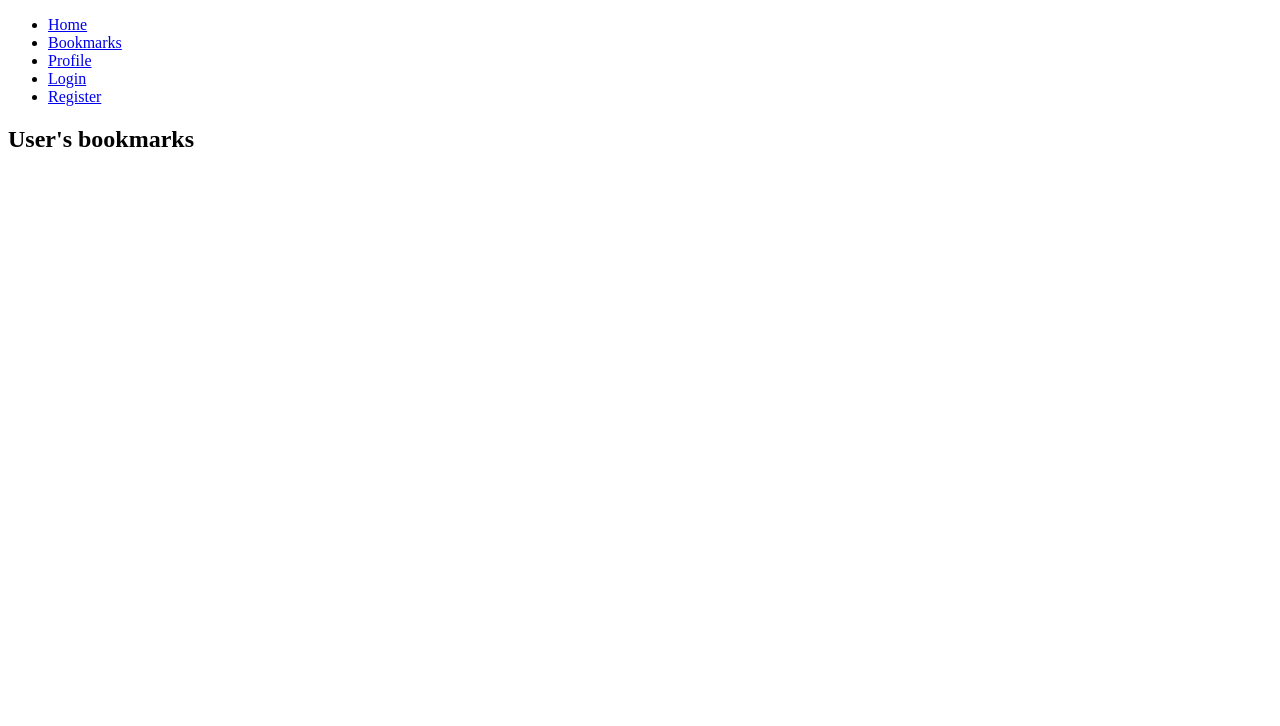
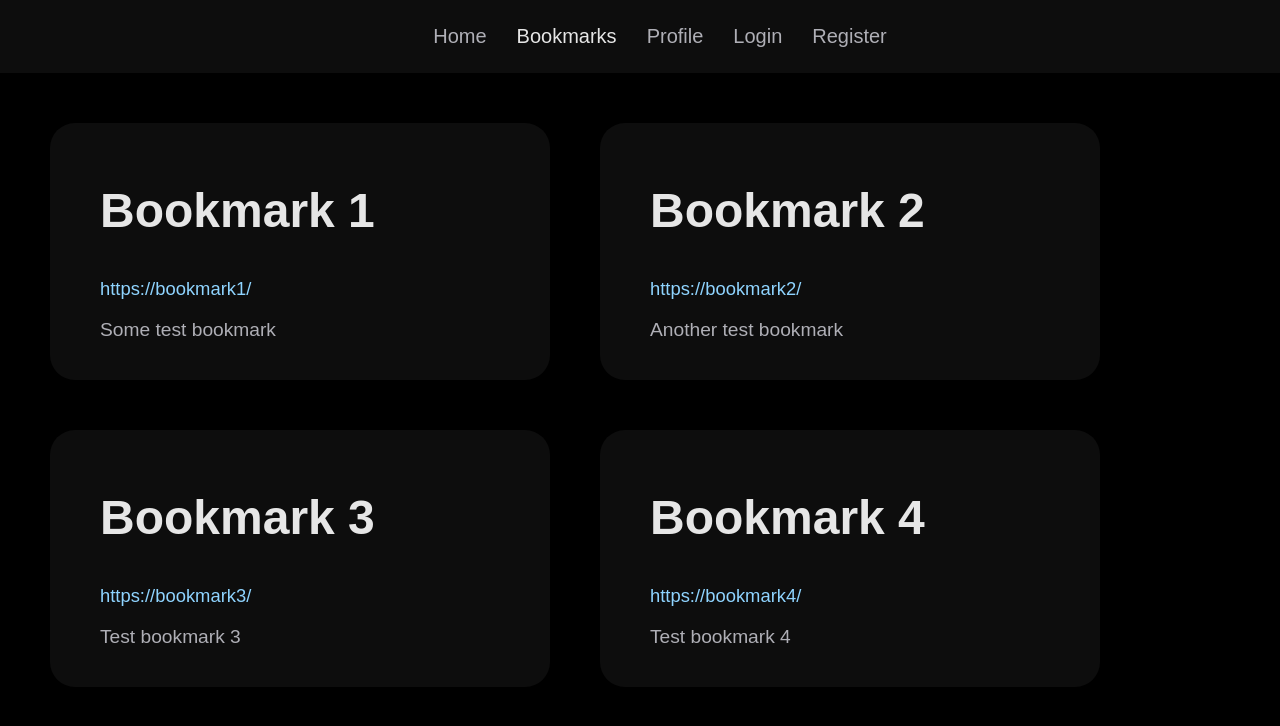
Before and after one commit to bachokviktor/adamite-bookmark-manager, a React (Vite) app in the folder frontend/: page /bookmarks in a window 1280 px wide. Shown: the top 726 px of the page. Built offline with nearby package versions, Linux system fonts and the light colour scheme.

Commit message:
Partially add styles.

```diff
--- a/frontend/src/components/Bookmarks.tsx
+++ b/frontend/src/components/Bookmarks.tsx
@@ -1,7 +1,42 @@
+interface BookmarkInterface {
+  name: string;
+  url: string;
+  description: string;
+}
+
 function Bookmarks() {
+  const bookmarks: BookmarkInterface[] = [
+    {
+      name: "Bookmark 1",
+      url: "https://bookmark1/",
+      description: "Some test bookmark"
+    },
+    {
+      name: "Bookmark 2",
+      url: "https://bookmark2/",
+      description: "Another test bookmark"
+    },
+    {
+      name: "Bookmark 3",
+      url: "https://bookmark3/",
+      description: "Test bookmark 3"
+    },
+    {
+      name: "Bookmark 4",
+      url: "https://bookmark4/",
+      description: "Test bookmark 4"
+    }
+  ]
+
   return (
-    <div>
-      <h2>User's bookmarks</h2>
+    <div className="bookmark-container">
+      {bookmarks.map((val, ind) => (
+	<div className="bookmark-card" key={ind}>
+	  <h2>{val.name}</h2>
+	  <a href={val.url}>{val.url}</a>
+	  <p>{val.description}</p>
+	</div>
+      ))}
     </div>
   )
 }
--- a/frontend/src/components/Home.tsx
+++ b/frontend/src/components/Home.tsx
@@ -1,7 +1,13 @@
 function Home() {
   return (
-    <div>
-      <h2>This is a home page</h2>
+    <div className="home-container">
+      <h2>Heading</h2>
+      <p>some text</p>
+      <a className="hyperlink" href="#">some link</a>
+      <button className="b-neutral">Neutral</button>
+      <button className="b-danger">Danger</button>
+      <button className="b-success">Success</button>
+      <button className="b-warning">Warning</button>
     </div>
   )
 }
--- a/frontend/src/components/NotFound.tsx
+++ b/frontend/src/components/NotFound.tsx
@@ -2,7 +2,7 @@ import {Link} from "react-router"
 
 function NotFound() {
   return (
-    <div>
+    <div className="not-found-container">
       <h2>404 Not Foud</h2>
       <p>This page does not exist</p>
       <Link to="/">Home Page</Link>
--- a/frontend/src/index.css
+++ b/frontend/src/index.css
@@ -0,0 +1,176 @@
+:root {
+    --bg-dark: hsl(0, 0%, 0%);
+    --bg-light: hsl(0, 0%, 5%);
+    --text-light: hsl(0, 0%, 90%);
+    --text-dark: hsl(240, 5%, 70%);
+    --action-neutral: hsl(0, 0%, 10%);
+    --action-link: hsl(203, 100%, 78%);
+    --action-danger: hsl(345, 100%, 49%);
+    --action-success: hsl(137, 41%, 31%);
+    --action-warning: hsl(39, 83%, 52%);
+}
+
+body {
+    margin: 0;
+    padding: 0;
+    font-family: Arial, sans-serif;
+    background-color: var(--bg-dark);
+    color: var(--text-light);
+}
+
+h2 {
+    font-size: 3rem;
+    color: var(--text-light);
+}
+
+p {
+    font-size: 1.2rem;
+    color: var(--text-dark);
+}
+
+.hyperlink {
+    text-decoration: none;
+    margin: 10px;
+    font-size: 1.2rem;
+    cursor: pointer;
+    color: var(--action-link);
+    transition: color 0.5s;
+}
+
+.hyperlink:hover {
+    color:  var(--text-light);
+}
+
+.b-neutral {
+    font-size: 1.2rem;
+    color: var(--text-light);
+    background-color: var(--action-neutral);
+    padding: 10px 20px;
+    margin: 10px;
+    border: none;
+    border-radius: 5px;
+    cursor: pointer;
+}
+
+.b-danger {
+    font-size: 1.2rem;
+    color: var(--text-light);
+    background-color: var(--action-danger);
+    padding: 10px 20px;
+    margin: 10px;
+    border: none;
+    border-radius: 5px;
+    cursor: pointer;
+}
+
+.b-success {
+    font-size: 1.2rem;
+    color: var(--text-light);
+    background-color: var(--action-success);
+    padding: 10px 20px;
+    margin: 10px;
+    border: none;
+    border-radius: 5px;
+    cursor: pointer;
+}
+
+.b-warning {
+    font-size: 1.2rem;
+    color: var(--text-light);
+    background-color: var(--action-warning);
+    padding: 10px 20px;
+    margin: 10px;
+    border: none;
+    border-radius: 5px;
+    cursor: pointer;
+}
+
+.navbar {
+    background-color: var(--bg-light);
+    color: var(--text-dark);
+    font-size: 1.25rem;
+    margin: 0;
+    padding: 25px;
+}
+
+.nav-list {
+    margin: 0;
+    display: flex;
+    justify-content: center;
+    align-items: center;
+    list-style-type: none;
+}
+
+.nav-element {
+    margin: 0 15px;
+}
+
+.nav-element a {
+    text-decoration: none;
+    color: var(--text-dark);
+    transition: color 0.5s;
+}
+
+.nav-element a:hover {
+    color: var(--text-light);
+}
+
+.nav-element a.active {
+    text-decoration: none;
+    color: var(--text-light);
+}
+
+.not-found-container {
+    padding: 10%;
+    font-size: 1.5rem;
+}
+
+.not-found-container h2 {
+    font-size: 4rem;
+    margin: 10px 0;
+}
+
+.not-found-container a {
+    text-decoration: none;
+    cursor: pointer;
+    color: var(--action-link);
+    transition: color 0.5s;
+}
+
+.not-found-container a:hover {
+    color:  var(--text-light);
+}
+
+.home-container {
+    padding: 25px;
+}
+
+.bookmark-container {
+    padding: 25px;
+}
+
+.bookmark-card {
+    display: inline-block;
+    background-color: var(--bg-light);
+    font-size: 1.15rem;
+    width: 100%;
+    max-width: 400px;
+    margin: 25px;
+    padding: 20px 50px;
+    border-radius: 25px;
+}
+
+.bookmark-card p {
+    color: var(--text-dark);
+}
+
+.bookmark-card a {
+    text-decoration: none;
+    cursor: pointer;
+    color: var(--action-link);
+    transition: color 0.5s;
+}
+
+.bookmark-container a:hover {
+    color:  var(--text-light);
+}
```
